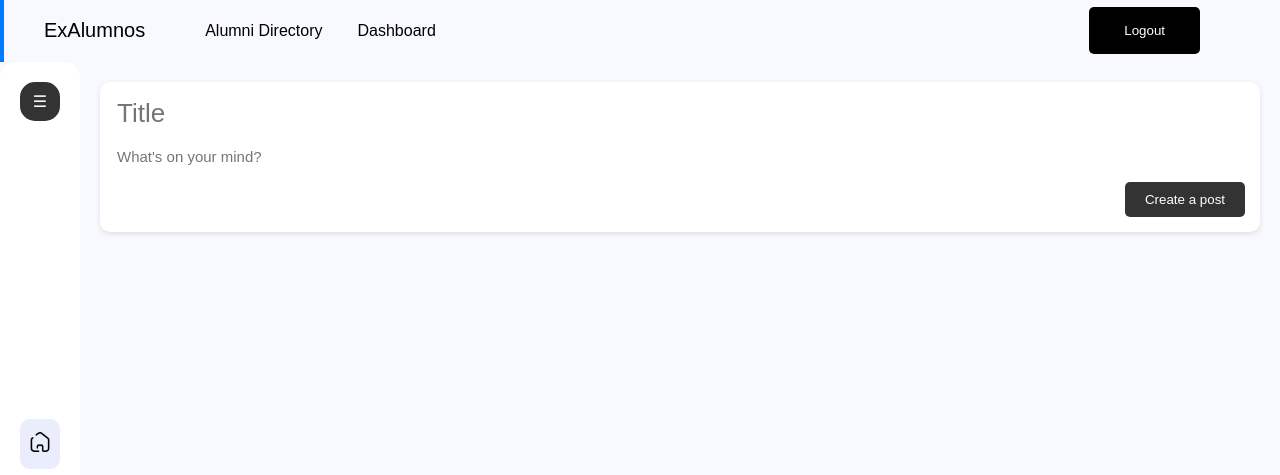
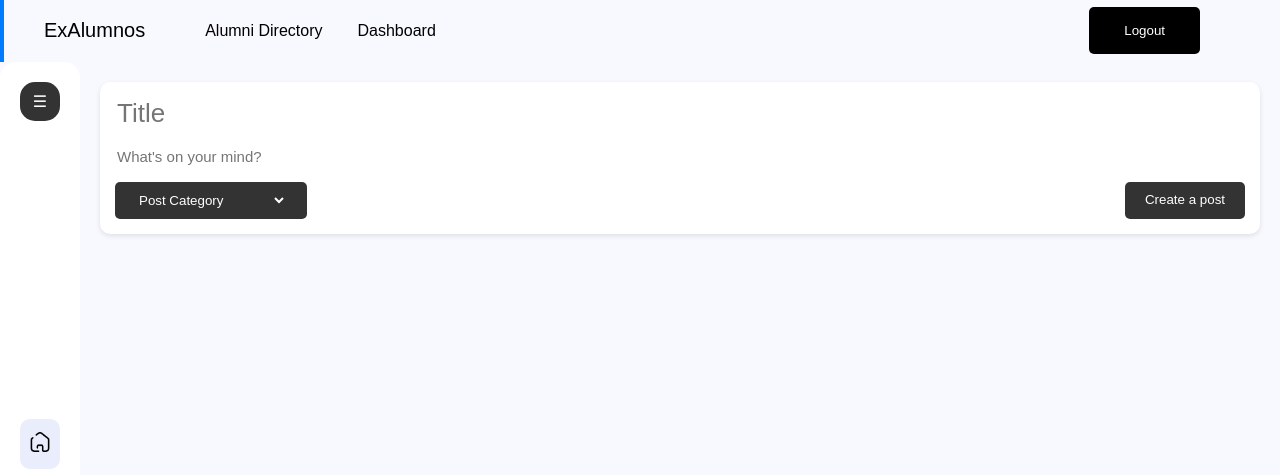
Before and after one commit to Harsh-26626/ExAlumnos, a website: page Homepage/dashboard.html in a window 1280 px wide. Shown: the top 475 px of the page. Drawn offline with Linux system fonts and the light colour scheme; no server answers; a web font is replaced by a local one.

Commit message:
category button

```diff
--- a/Homepage/css/dashboard.css
+++ b/Homepage/css/dashboard.css
@@ -156,13 +156,13 @@ body {
     font-size: 26px;
 }
 
+
 #post {
     padding-top: 18px;
     background: transparent;
     outline-style: none;
     border: none;
     box-shadow: 0 0 0;
-    width: 100%;
     font-size: 15px;
 }
 
@@ -176,6 +176,37 @@ body {
     border-radius: 5px;
     cursor: pointer;
 }
+
+
+.categorybtn {
+    display: flex;
+    justify-content: end;
+    background: #333;
+    color: #fff;
+    border: none;
+    border-radius: 5px;
+    cursor: pointer;
+
+}
+
+.post-category {
+    display: flex;
+    justify-content: end;
+    background: #333;
+    color: #fff;
+    border: none;
+    border-radius: 5px;
+    cursor: pointer;
+}
+
+.category-content {
+    display: none;
+    position: absolute;
+    background-color: #333;
+    z-index: 1;
+    min-width: 160px;
+}
+
 
 .post {
     background: #fff;
--- a/Homepage/dashboard.html
+++ b/Homepage/dashboard.html
@@ -47,11 +47,28 @@
             <!-- Create Post -->
             <form id="postForm">
             <div class="create-post">
-                <input type="title" id="title" name="title" placeholder="Title" required>
-                <input type="text" id="post" name="post" placeholder="What's on your mind?" required>
-                <p></p>
-                <div style="display: flex; justify-content: end;"><button type="submit">Create a post</button></div>
+
+                    <input type="title" id="title" name="title" placeholder="Title">
+                    <input type="text" id="post" name="post" placeholder="What's on your mind?">
+                    <p></p>
+
+                    <div style="display: flex; justify-content: space-between;">
+                        <button class="categorybtn" type="button">
+                            <select class="post-category" name="post-category" required>
+                                <option value="" disabled selected>Post Category</option>
+                                <option value="General">General</option>
+                                <option value="Achievements">Achievements</option>
+                                <option value="Placement Advice">Placement Advice</option>
+                                <option value="Internship Opportunity">Internship Opportunity</option>
+                                <option value="Updates">Updates</option>
+                            </select>
+                        </button>
+
+                        <div style="display: flex; justify-content: end;"><button type="submit">Create a post</button></div>
+                    </div>
             </div>
+
+
             </form>
         </div>
     </div>
--- a/Homepage/js/chat.js
+++ b/Homepage/js/chat.js
@@ -1,4 +1,4 @@
-const socket = io('https://chat-5rqk.onrender.com');
+const socket = io('http://chat-production-2e8d.up.railway.app');
 
 const form = document.getElementById('send-container');
 const messageInput = document.getElementById('messageimp');
--- a/js/chat.js
+++ b/js/chat.js
@@ -9,6 +9,8 @@ const io = require('socket.io')(7000, {
     cors: {
         origin: "*", // Allow all origins (use specific origin in production)
         methods: ["GET", "POST"],
+        allowedHeaders: ["my-custom-header"],
+        credentials: true
     }
 });
 
```
